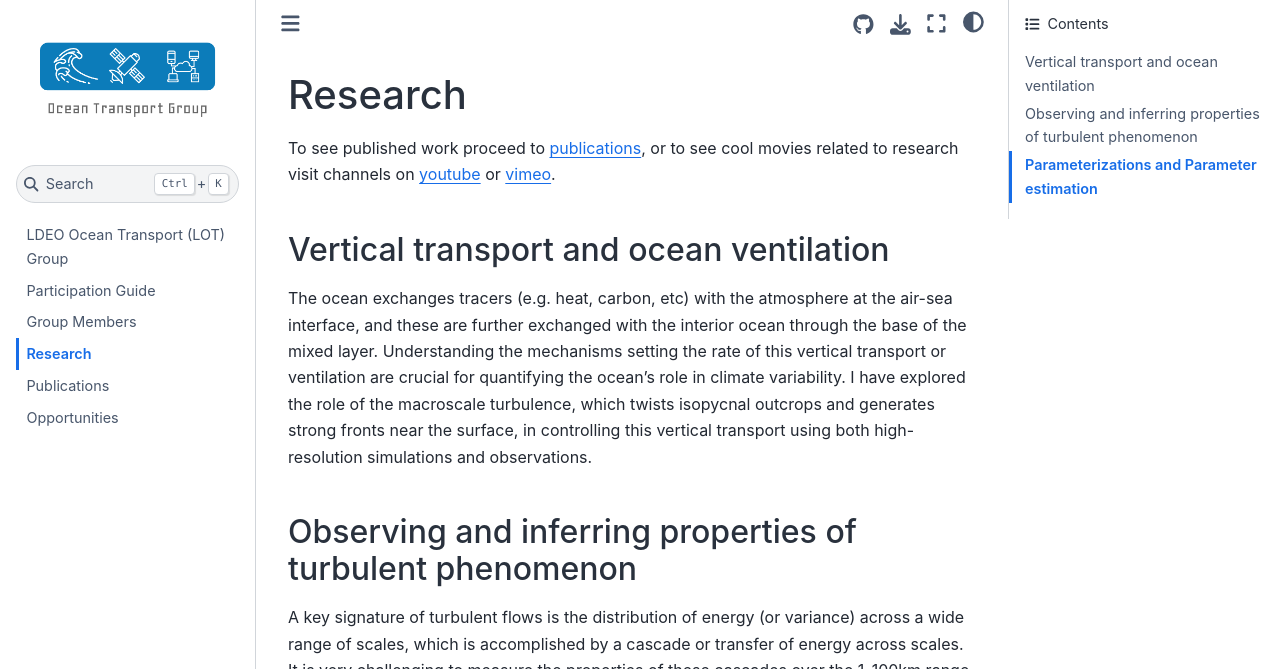
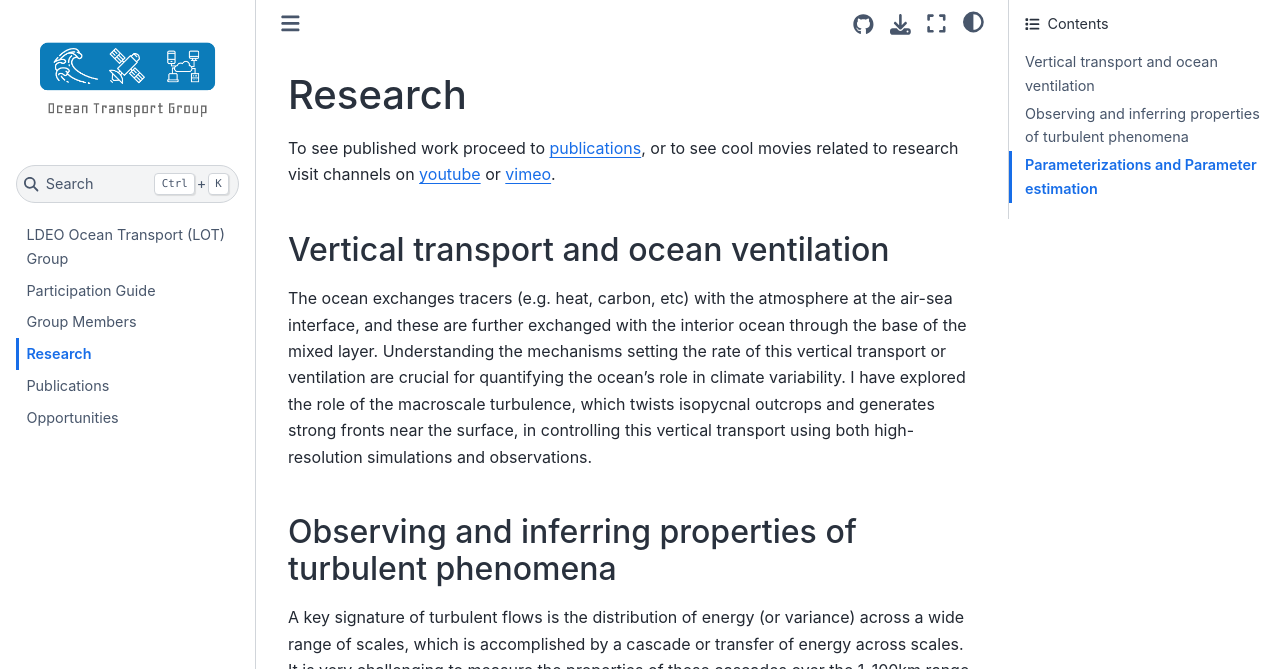
Before and after one commit to ocean-transport/ocean-transport.github.io, a Jupyter Book: the page built from research.md, in a window 1280 px wide and 1348 px high. Shown: the top 669 px of the window. Built offline with Jupyter Book 1.0.4 settings and Sphinx 7.4.7 and the Sphinx Book theme 1.1.4, drawn with Linux system fonts in a browser that asks for light colours.

```diff
--- a/research.md
+++ b/research.md
@@ -17,7 +17,7 @@
 
 The ocean exchanges tracers (e.g. heat, carbon, etc) with the atmosphere at the air-sea interface, and these are further exchanged with the interior ocean through the base of the mixed layer. Understanding the mechanisms setting the rate of this vertical transport or ventilation are crucial for quantifying the ocean’s role in climate variability. I have explored the role of the macroscale turbulence, which twists isopycnal outcrops and generates strong fronts near the surface, in controlling this vertical transport using both high-resolution simulations and observations.
 
-## Observing and inferring properties of turbulent phenomenon
+## Observing and inferring properties of turbulent phenomena
 
 A key signature of turbulent flows is the distribution of energy (or variance) across a wide range of scales, which is accomplished by a cascade or transfer of energy across scales. It is very challenging to measure the properties of these cascades over the 1-100km range of scales, as these scales are too large to be sampled rapidly by ships and usually too small to be accurately measured by satellites. I have addressed this challenge by using observations from arrays of drifting instruments in combination with appropriate new statistical metrics for working with scattered data. My work has resulted in estimates of the scale-wise distribution and dynamical properties of the kinetic energy and tracer variance, and the rates at which this energy is transferred across scales.
 
```
